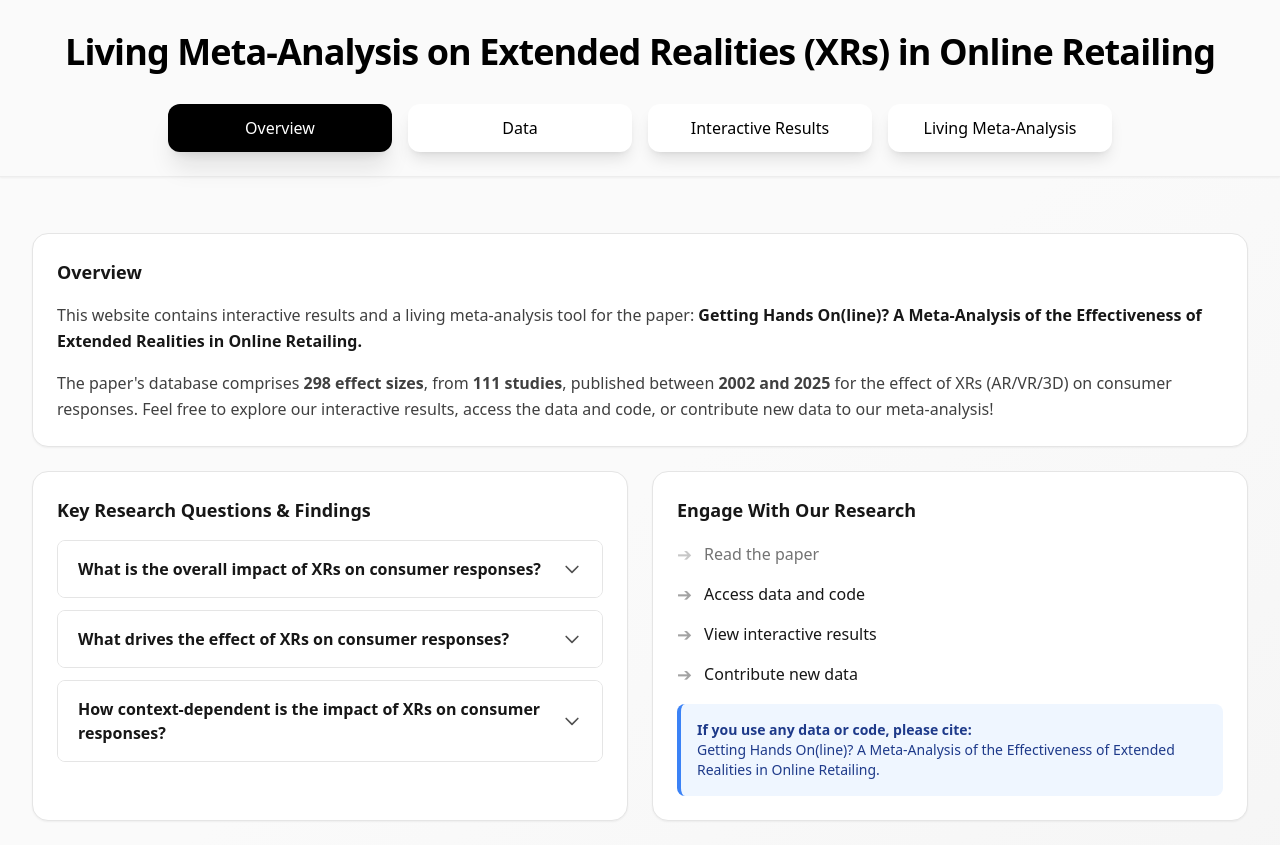
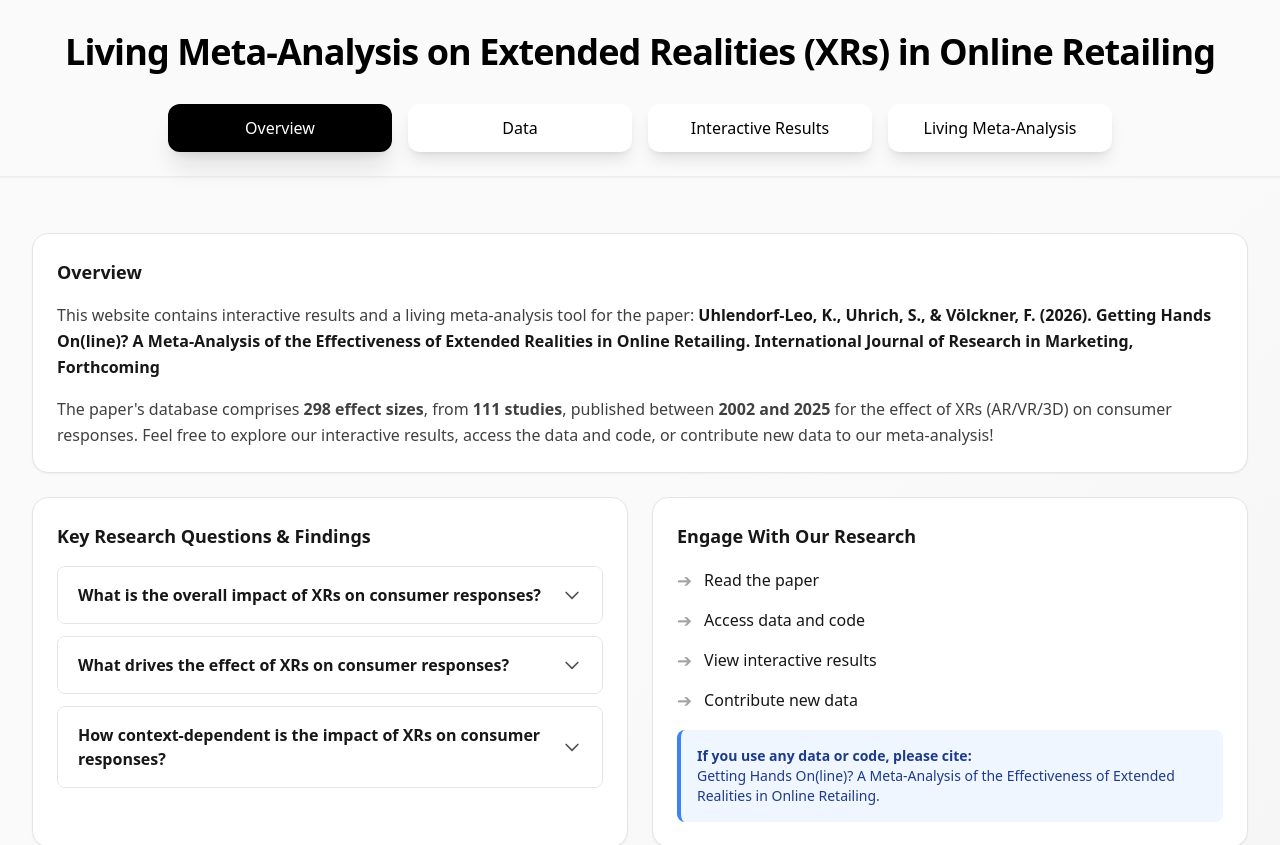
Before and after one commit to KU9197/LivingMetaRealities, a React (Create React App) app: page / in a window 1280 px wide. Shown: the top 845 px of the page. Built offline with nearby package versions, Linux system fonts and the light colour scheme.

Commit message:
Revise paper citation and enable link to research
Updated the paper citation and added a link to read the paper.

```diff
--- a/src/pages/Landing.tsx
+++ b/src/pages/Landing.tsx
@@ -33,7 +33,7 @@ export default function Landing() {
         <Card title="Overview">
           <div className="space-y-4">
             <p className="text-neutral-700 leading-relaxed">
-              This website contains interactive results and a living meta-analysis tool for the paper: <strong className="text-neutral-900">Getting Hands On(line)? A Meta-Analysis of the Effectiveness of Extended Realities in Online Retailing.</strong>
+              This website contains interactive results and a living meta-analysis tool for the paper: <strong className="text-neutral-900">Uhlendorf-Leo, K., Uhrich, S., & Völckner, F. (2026). Getting Hands On(line)? A Meta-Analysis of the Effectiveness of Extended Realities in Online Retailing. <italic>International Journal of Research in Marketing</italic>, Forthcoming</strong>
             </p>
             <p className="text-neutral-700 leading-relaxed">
               The paper's database comprises <strong>298 effect sizes</strong>, from <strong>111 studies</strong>, published between <strong>2002 and 2025</strong> for the effect of XRs (AR/VR/3D) on consumer responses. Feel free to explore our interactive results, access the data and code, or contribute new data to our meta-analysis!
@@ -191,14 +191,16 @@ export default function Landing() {
   <Card title="Engage With Our Research">
     <div className="space-y-4">
       <div className="space-y-3">
-                <button
-                  className="group flex items-center gap-3 text-base font-medium text-neutral-900 hover:text-neutral-600 transition-colors cursor-not-allowed opacity-60"
-                  disabled
-                  aria-label="Read the paper (link coming soon)"
+        <a
+          href="https://www.sciencedirect.com/science/article/pii/S0167811626000297"
+          target="_blank"
+          rel="noopener noreferrer"
+          className="group flex items-center gap-3 text-base font-medium text-neutral-900 hover:text-neutral-600 transition-colors"
+          aria-label="Read the paper"
         >
           <span className="text-lg text-neutral-400 group-hover:text-neutral-600 transition-colors">➔</span>
           Read the paper
-                </button>
+        </a>
                 <a
                   className="group flex items-center gap-3 text-base font-medium text-neutral-900 hover:text-neutral-600 transition-colors"
                   href="https://osf.io/nt9hv/?view_only=4f25bbfbe08e47afb1e931e2c4f3e0d7"
```
Lines whose indentation alone changed are shown as unchanged.
